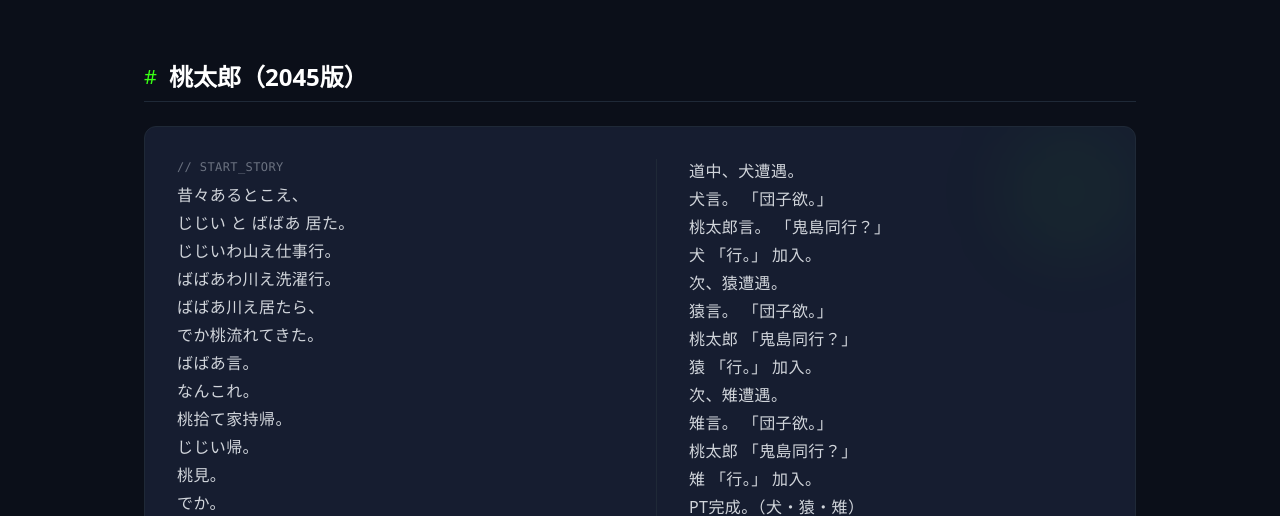
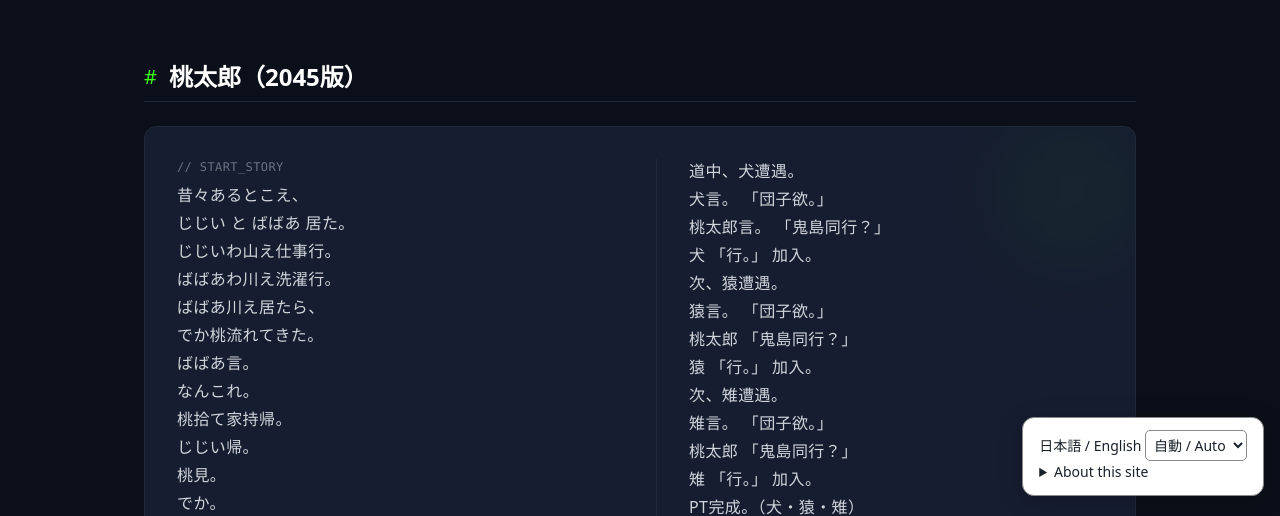
Before and after one commit to EC2045/2045japanese, a plain HTML site: page index.html in a window 1280 px wide. Shown: the part 288-804 px from the top of the page. Drawn offline with nearby package versions, Linux system fonts and the light colour scheme; no server answers.

Commit message:
Use site typography and repository-owned .lang translations

```diff
--- /dev/null
+++ b/i18n.js
@@ -0,0 +1,152 @@
+(() => {
+  'use strict';
+  const script = document.currentScript;
+  if (!script || document.getElementById('ec-language-guide')) return;
+  const key = 'ec2045-basic-language';
+  const read = k => { try { return localStorage.getItem(k); } catch { return null; } };
+  const write = (k, v) => { try { localStorage.setItem(k, v); } catch {} };
+  const detect = () => (navigator.languages || [navigator.language]).find(x => /^(ja|en)(-|$)/i.test(x))?.slice(0, 2).toLowerCase() || 'ja';
+  const native = !!document.querySelector('script[data-lang-path]');
+  const site = script.dataset.site || decodeURIComponent(location.pathname.split('/').filter(Boolean)[0] || 'ec2045.github.io');
+  const normalise = text => text.replace(/\s+/g, ' ').trim();
+  const supported = (script.dataset.languages || 'ja,en').split(',');
+  let dictionaries = {}, dictionary = {}, activeLanguage = 'ja', queued = false;
+  const originals = new WeakMap(), attributes = new WeakMap();
+  const box = document.createElement('aside');
+  box.id = 'ec-language-guide';
+  box.style.cssText = 'position:fixed;bottom:16px;right:16px;z-index:99999;max-width:min(390px,calc(100vw - 32px));padding:12px 16px;border:1px solid #888;border-radius:12px;background:#fff;color:#18202a;box-shadow:0 4px 24px #0003;font:14px/1.6 system-ui,sans-serif;text-align:left;box-sizing:border-box';
+  const label = document.createElement('label');
+  label.textContent = '日本語 / English '; label.htmlFor = 'ec-language-choice';
+  const select = document.createElement('select'); select.id = 'ec-language-choice';
+  select.style.cssText = 'background:#fff;color:#18202a;border:1px solid #888;border-radius:5px;padding:4px;font:inherit';
+  for (const [value, text] of [['auto', '自動 / Auto'], ...supported.map(code => [code, ({ja:'日本語',en:'English','en-x-es':'English · Spanish-style spelling'})[code] || code])]) {
+    const option = document.createElement('option'); option.value = value; option.textContent = text; select.append(option);
+  }
+  const details = document.createElement('details'), summary = document.createElement('summary'), intro = document.createElement('p'), link = document.createElement('a');
+  intro.style.margin = '8px 0'; link.href = 'https://ec2045.github.io/'; link.style.color = '#2454aa';
+  details.append(summary, intro, link); box.append(label, select, details); document.body.append(box);
+  function translate(original) {
+    if (!activeLanguage.startsWith('en')) return original;
+    const text = normalise(original);
+    let translated = dictionary[text];
+    // These are rendered afresh by the live calendar, rather than stored in HTML.
+    if (translated === undefined && site === 'WST-TIME') {
+      translated = text.replace(/東暦(\d+)年\s*(\d+)月(?:\s*(\d+)日)?/g, (_, y, m, d) => `East Calendar ${y}, Month ${m}${d ? `, Day ${d}` : ''}`);
+      translated = translated.replace(/\(([天知人和駿律水])\)/g, (_, day) => '(' + ({'天':'Ten','知':'Chi','人':'Jin','和':'Wa','駿':'Shun','律':'Ritsu','水':'Sui'})[day] + ')').replace(/([+−-]?\d+)\s*時間/g, '$1 hours');
+      if (translated === text) translated = undefined;
+    }
+    if (translated === undefined && site === 'waon-weather-forecast') {
+      const weather = value => value.replace(/晴れ?|曇り?|雨|雪|雷|のち|時々|一時/g, word => ({'晴れ':'sunny','晴':'sunny','曇り':'cloudy','曇':'cloudy','雨':'rain','雪':'snow','雷':'thunder','のち':', then ','時々':', occasionally ','一時':', briefly '})[word]);
+      translated = text.replace(/^同期完了:\s*/, 'Updated: ').replace(/^オフライン予測:\s*/, 'Offline forecast: ').replace(/本日の和温陣国は「(.+?)」の見込みです。風速・湿度ともに比較的穏やかな大気状態が予測されています。/, (_, conditions) => `Today in Waon Jinkoku: ${weather(conditions)}. Relatively calm wind and humidity conditions are expected.`).replace(/(\d+)月(\d+)日/g, '$1/$2').replace(/\((今日|明日|明後日)\)/g, (_, day) => '(' + dictionary[day] + ')');
+      if (/^[晴れ曇り雨雪雷のち時々一]+$/.test(text)) translated = weather(text);
+      if (translated === text) translated = undefined;
+    }
+    if (translated === undefined) return original;
+    return original.slice(0, original.indexOf(original.trimStart())) + translated + original.slice(original.trimEnd().length);
+  }
+  function translatePage() {
+    observer.disconnect();
+    try {
+      document.querySelectorAll('[data-i18n-html]').forEach(element => {
+        const value = dictionaries[activeLanguage]?.[element.dataset.i18nHtml];
+        if (value !== undefined && element.dataset.renderedLanguage !== activeLanguage) {
+          element.innerHTML = value; element.dataset.renderedLanguage = activeLanguage;
+        }
+      });
+      const walker = document.createTreeWalker(document.documentElement, NodeFilter.SHOW_TEXT);
+      while (walker.nextNode()) {
+        const node = walker.currentNode, parent = node.parentElement;
+        if (!parent || parent.closest('script,style,code,pre,textarea,svg,[contenteditable="true"],#ec-language-guide,[data-lang-key],[data-i18n-html],[translate="no"]')) continue;
+        const current = node.data;
+        let record = originals.get(node);
+        if (!record || current !== record.last) record = { original: current, last: current };
+        const translated = translate(record.original);
+        // Preserve implicit option values used by filters before changing their labels.
+        if (translated !== current && parent.tagName === 'OPTION' && !parent.hasAttribute('value')) parent.value = parent.value;
+        if (translated !== current) node.data = translated;
+        record.last = translated; originals.set(node, record);
+      }
+      document.querySelectorAll('[placeholder],[alt],[title],[aria-label],meta[name="description"],meta[property="og:title"],meta[property="og:description"]').forEach(element => {
+        if (element.closest('#ec-language-guide,[translate="no"]')) return;
+        let records = attributes.get(element); if (!records) records = new Map();
+        for (const name of ['placeholder', 'alt', 'title', 'aria-label', 'content']) {
+          if (!element.hasAttribute(name)) continue;
+          const current = element.getAttribute(name);
+          let record = records.get(name);
+          if (!record || current !== record.last) record = { original: current, last: current };
+          const translated = translate(record.original);
+          if (translated !== current) element.setAttribute(name, translated);
+          record.last = translated; records.set(name, record);
+        }
+        attributes.set(element, records);
+      });
+    } finally { observer.observe(document.documentElement, { childList: true, subtree: true, characterData: true, attributes: true, attributeFilter: ['placeholder', 'alt', 'title', 'aria-label', 'content'] }); }
+  }
+  const observer = new MutationObserver(() => {
+    if (queued) return;
+    queued = true; requestAnimationFrame(() => { queued = false; translatePage(); });
+  });
+  function apply(syncNative = false) {
+    const nativePreference = read('user-lang-setting');
+    activeLanguage = select.value === 'auto' ? (native && nativePreference ? nativePreference : detect()) : select.value;
+    if (!supported.includes(activeLanguage) && !native) activeLanguage = detect();
+    dictionary = dictionaries[activeLanguage] || dictionaries.en || {};
+    box.lang = activeLanguage;
+    const english = activeLanguage.startsWith('en');
+    summary.textContent = english ? 'About this site' : 'このサイトについて';
+    intro.textContent = dictionary['@intro'] || (english ? script.dataset.en || '' : script.dataset.ja || '');
+    link.textContent = english ? 'Explore the World Portal →' : '世界ポータルへ →';
+    intro.hidden = !intro.textContent;
+    if (!intro.textContent) intro.hidden = true;
+    let note = box.querySelector('[data-spelling-note]');
+    if (!note) { note = document.createElement('p'); note.dataset.spellingNote = ''; note.style.margin = '8px 0'; details.append(note); }
+    note.textContent = dictionary['@spelling.note'] || ''; note.hidden = !note.textContent;
+    if (syncNative && native && typeof window.setLang === 'function') window.setLang(activeLanguage);
+    if (!native) document.documentElement.lang = activeLanguage;
+    translatePage();
+    window.dispatchEvent(new CustomEvent('site-language-change', {detail:{lang:activeLanguage}}));
+  }
+  select.value = ['auto', ...supported].includes(read(key)) ? read(key) : 'auto';
+  select.addEventListener('change', () => {
+    write(key, select.value);
+    // Auto must resume browser detection instead of keeping a stale native choice.
+    if (select.value === 'auto' && native) write('user-lang-setting', detect());
+    apply(true);
+  });
+  window.addEventListener('languagechange', () => { if (select.value === 'auto') { if (native) write('user-lang-setting', detect()); apply(true); } });
+  window.addEventListener('ec2045:languagechange', event => {
+    const lang = event.detail.lang;
+    const saved = read(key);
+    // A late native startup must not overwrite an explicit cross-site choice.
+    if (!event.detail.userInitiated && supported.includes(saved) && saved !== lang) {
+      window.setLang(saved);
+      return;
+    }
+    if (event.detail.userInitiated) write(key, supported.includes(lang) ? lang : 'auto');
+    select.value = supported.includes(lang) ? lang : 'auto';
+    apply(false);
+  });
+  const initialise = () => apply(select.value !== 'auto');
+  if (document.readyState === 'loading') document.addEventListener('DOMContentLoaded', initialise, { once: true }); else initialise();
+  function parseLang(source) {
+    const result = Object.create(null);
+    const decode = value => value.replace(/\\([\\nrt=])/g, (_, c) => ({n:'\n',r:'\r',t:'\t'}[c] ?? c));
+    for (const line of source.replace(/^\uFEFF/, '').split(/\r?\n/)) {
+      if (!line.trim() || /^\s*[#;]/.test(line)) continue;
+      let separator = -1;
+      for (let i=0;i<line.length;i++) { if (line[i] === '\\') { i++; continue; } if (line[i] === '=') {separator=i;break;} }
+      if (separator < 0) throw new Error('Invalid .lang entry');
+      const key=decode(line.slice(0,separator));
+      if (Object.hasOwn(result,key)) throw new Error('Duplicate .lang key: '+key);
+      result[key]=decode(line.slice(separator+1));
+    }
+    return result;
+  }
+  Promise.all(supported.map(async language => {
+    try {
+      const response=await fetch(new URL('lang/'+language+'.lang?v=20261102-1',script.src));
+      if(!response.ok) throw new Error('Translations: '+response.status);
+      dictionaries[language]=parseLang(await response.text());
+    } catch(error) { console.warn('[ec2045-i18n]',error); }
+  })).then(() => apply(false));
+})();
--- a/index.html
+++ b/index.html
@@ -359,6 +359,6 @@
         <p>© 2045 Optimised Language Society. No Rights Reserved SK.</p>
     </footer>
 
-<script defer src="https://ec2045.github.io/scripts/basic-i18n.js?v=20261101-content1" data-ja="日本語2045の文法書と「桃太郎」を掲載する言語資料。" data-en="A grammar reference for Japanese 2045, including its version of the story Momotaro."></script>
+<script defer src="i18n.js?v=20261102-1" data-site="2045japanese" data-ja="日本語2045の文法書と「桃太郎」を掲載する言語資料。" data-en="A grammar reference for Japanese 2045, including its version of the story Momotaro."></script>
 </body>
 </html>
```
Also changed, not shown: 2 other files.
